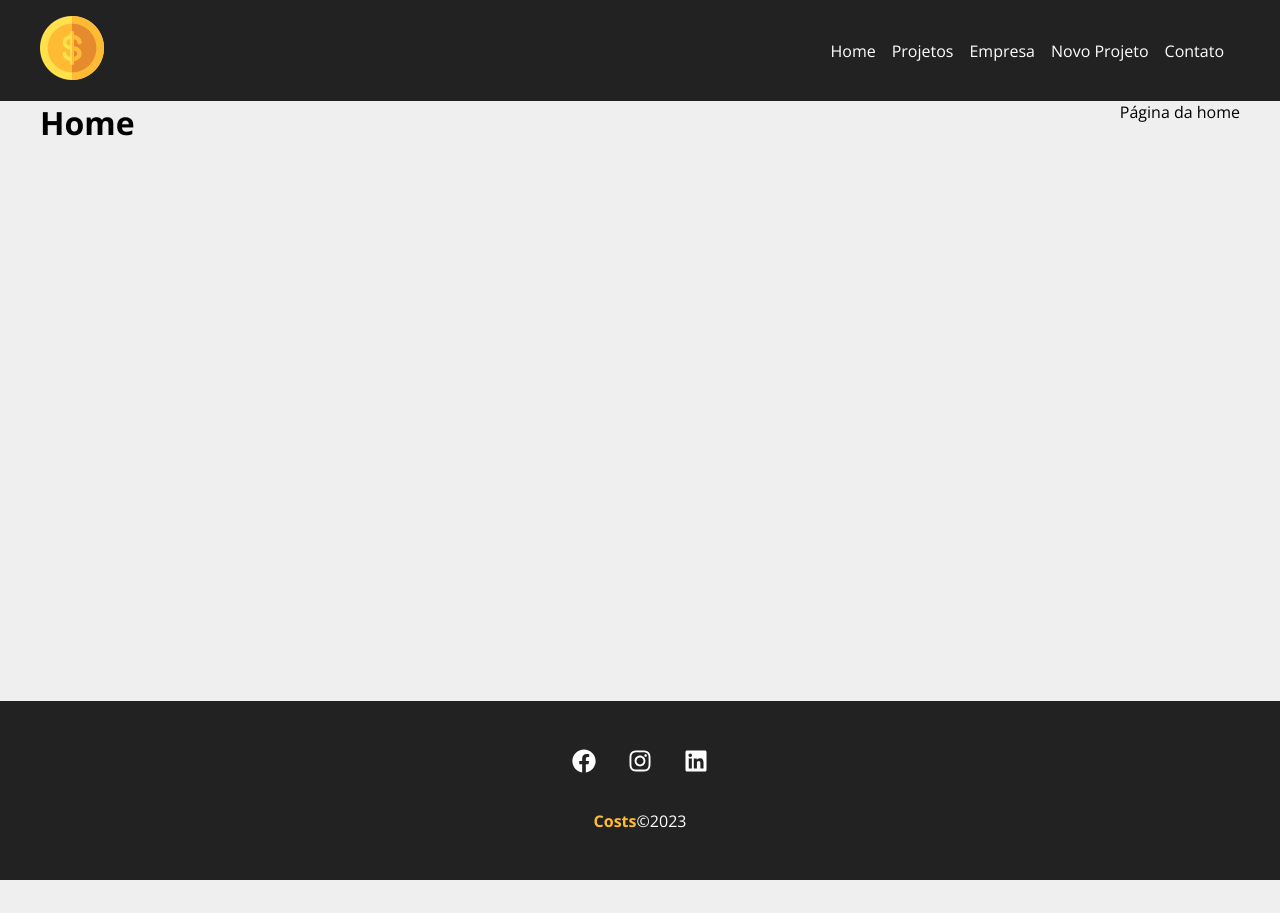
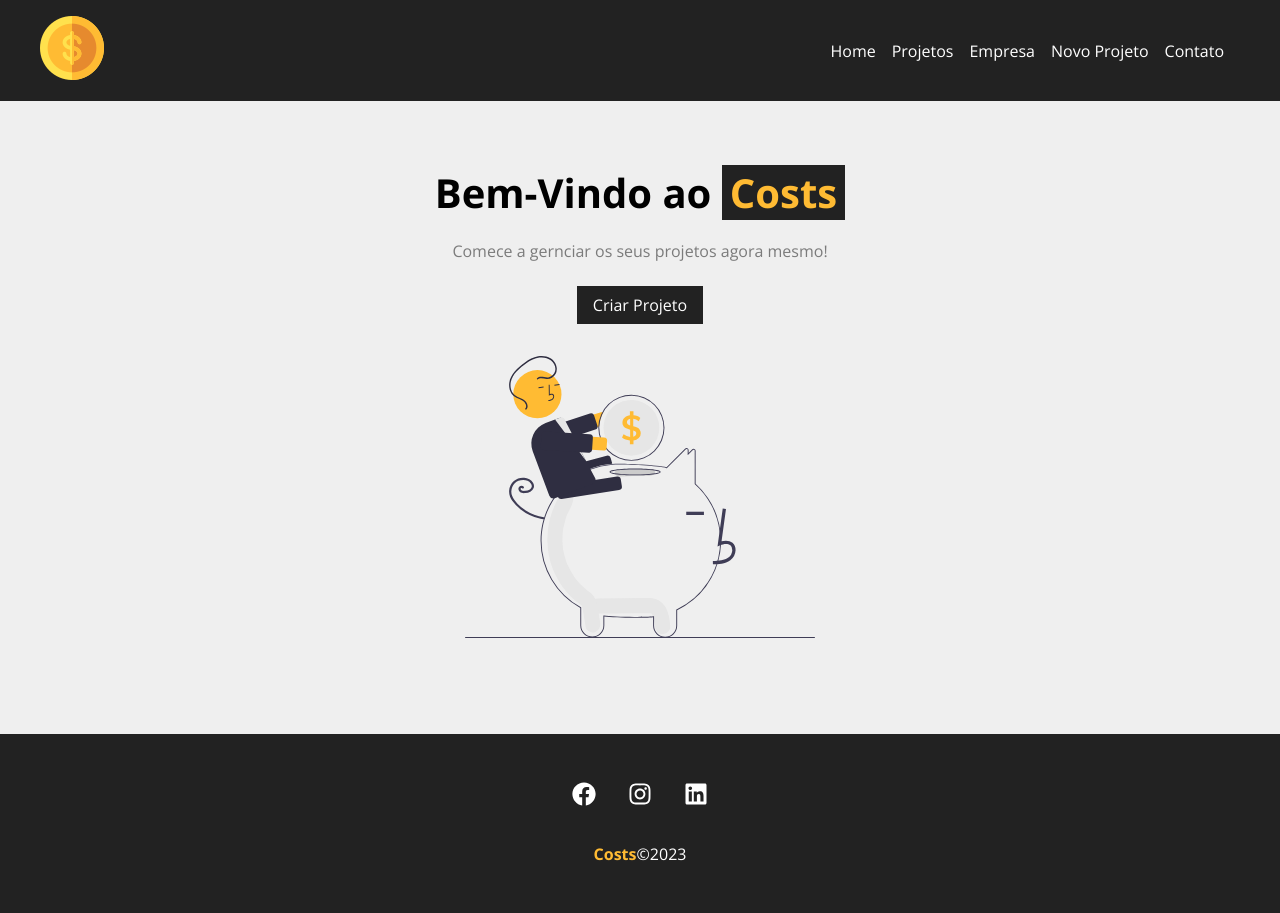
Before and after one commit to Jose-Benedito/costs, a React (Create React App) app: page / in a window 1280 px wide. Before the commit the page ends 880 px from the top, so only its background shows below. Built offline with nearby package versions, Linux system fonts and the light colour scheme.

Commit message:
Criado formulário em New Project.

```diff
--- a/src/App.js
+++ b/src/App.js
@@ -1,4 +1,4 @@
-import { BrowserRouter as Router, Routes, Route, Link} from 'react-router-dom'
+import { BrowserRouter as Router, Routes, Route} from 'react-router-dom'
 import Home from './components/pages/Home'
 import Company from './components/pages/Company'
 import Contact from './components/pages/Contact'
--- /dev/null
+++ b/src/components/layout/LinkButton.js
@@ -0,0 +1,12 @@
+import styles from './LinkButton.module.css'
+import { Link } from 'react-router-dom'
+
+function LinkButton({to, text}){
+    return (
+        <Link className={styles.btn} to={to}>
+            {text}
+        </Link>
+    )
+}
+
+export default LinkButton
--- /dev/null
+++ b/src/components/layout/LinkButton.module.css
@@ -0,0 +1,11 @@
+.btn {
+    background-color: #222;
+    color: #FFF;
+    padding: 0.5em 1em;
+    text-decoration: none;
+    transition: 0.5s;
+
+}
+.btn:hover {
+    color: #FFBB33;
+}
--- a/src/components/pages/Home.js
+++ b/src/components/pages/Home.js
@@ -1,11 +1,16 @@
+import styles from './Home.module.css'
+import savings from '../../img/savings.svg'
+import LinkButton from '../layout/LinkButton'
+
 function Home(){
     return (
-        <>
+        <section className={styles.home_container}>
+            <h1>Bem-Vindo ao <span>Costs</span></h1>
+            <p>Comece a gernciar os seus projetos agora mesmo!</p>
+            <LinkButton to="/newproject" text="Criar Projeto"/>
+            <img src={savings} alt="Costs" />
+        </section>
 
-        <h1>Home</h1>
-        <p>Página da home</p>
-
-        </>
     )
 }
 export default Home
--- /dev/null
+++ b/src/components/pages/Home.module.css
@@ -0,0 +1,27 @@
+.home_container {
+    width: 100%;
+    display: flex;
+    flex-direction: column;
+    align-items: center;
+    justify-content: center;
+    padding: 4em;
+}
+
+.home_container h1{
+    font-size: 2.5em;
+    margin-bottom: .5em;
+}
+.home_container h1 span {
+    color: #FFBB33;
+    padding: 0 .2em;
+    background-color: #222;
+}
+.home_container p {
+    margin-bottom: 1.5em;
+    color: #7b7b7b;
+}
+
+.home_container img {
+    width: 350px;
+    margin: 2em 0;
+}
--- a/src/components/pages/NewProject.js
+++ b/src/components/pages/NewProject.js
@@ -1,11 +1,15 @@
+import ProjectForm from '../project/ProjectForm'
+import styles from './NewProject.module.css'
+
 function NewProject(){
     return (
-        <>
+        <div className={styles.newproject_container}>
 
-        <h1>NewProject</h1>
-        <p>Página da NewProject</p>
+        <h1>Criar Projeto</h1>
+        <p>Crie seu projeto para depois adicionar os serviços</p>
+        <ProjectForm />
 
-        </>
+        </div>
     )
 }
 export default NewProject
--- /dev/null
+++ b/src/components/pages/NewProject.module.css
@@ -0,0 +1,15 @@
+.newproject_container {
+    width: 450px;
+    margin: 0 auto;
+    padding: 3em;
+
+}
+
+.newproject_container h1 {
+    margin-bottom: 0.5em;
+
+}
+
+.newproject_container p {
+    color: #7b7b7b;
+}
--- /dev/null
+++ b/src/components/project/ProjectForm.js
@@ -0,0 +1,22 @@
+function ProjectForm(){
+    return (
+        <form>
+            <div>
+                <input type="text" placeholder="Insira o nome do projeto" />
+            </div>
+            <div>
+                <input type="text" placeholder="Insira o orçamento total" />
+            </div>
+            <div>
+                <select>
+                    <option disabled>Selecione a categoria</option>
+                </select>
+            </div>
+            <div>
+                <input type="submit" value="Criar projeto" />
+            </div>
+
+        </form>
+    )
+}
+export default ProjectForm
```
